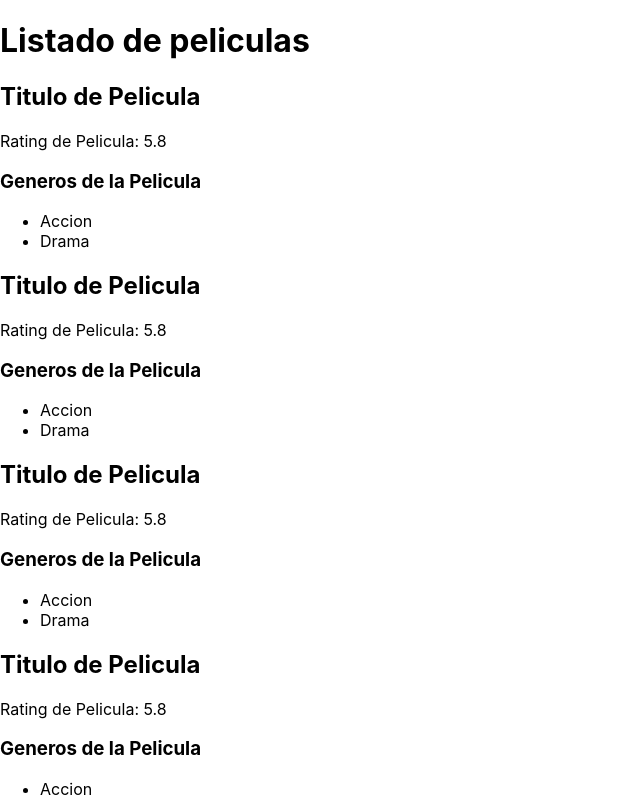
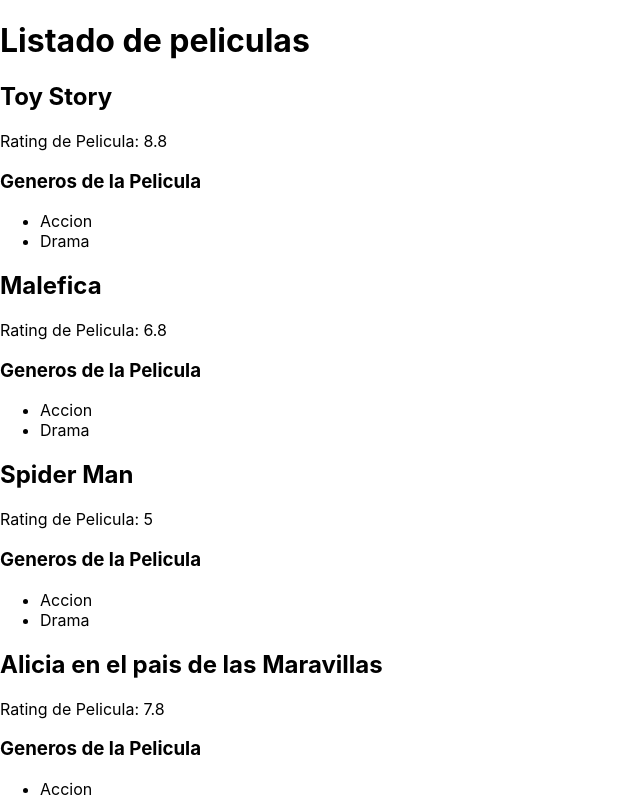
Before and after one commit to Gerarck2021/proyectoReact, a React (Create React App) app in the folder app-react/: page / in a window 1280 px wide. Shown: the top 800 px of the page, without its empty margins (0-640 px from the left). Built offline with nearby package versions, Linux system fonts and the light colour scheme.

Commit message:
Se añaden las props a la funcion de Peliculas y se añaden variables al componente de TiraPeliculas.js

```diff
--- a/app-react/src/components/Peliculas.js
+++ b/app-react/src/components/Peliculas.js
@@ -1,13 +1,13 @@
 import React from 'react';
 
 //componente que tiene titulo y rating
-function Pelicula() {
-    let rating = 5.8;
+function Pelicula(props) {
+
     let generos = ["Accion", "Drama"];
     return(
         <div>
-            <h2 className="TituloPeli">Titulo de Pelicula</h2>
-            <p>Rating de Pelicula: { rating }</p>
+            <h2 className="TituloPeli">{ props.titulo }</h2>
+            <p>Rating de Pelicula: { props.rating }</p>
             <h3>Generos de la Pelicula</h3>
             <ul>
                 { generos.map( genero => <li>{ genero}</li>)}
--- a/app-react/src/components/TiraPeliculas.js
+++ b/app-react/src/components/TiraPeliculas.js
@@ -4,11 +4,11 @@ import Pelicula from '../components/Peliculas';
 function TiraPeliculas() {
     return (
         <div>
-            <Pelicula />
-            <Pelicula />
-            <Pelicula />
-            <Pelicula />
-            <Pelicula />
+            <Pelicula rating="8.8" titulo="Toy Story"/>
+            <Pelicula rating="6.8" titulo="Malefica"/>
+            <Pelicula rating="5" titulo="Spider Man"/>
+            <Pelicula rating="7.8" titulo="Alicia en el pais de las Maravillas"/>
+            <Pelicula rating="9" titulo="Encanto"/>
         </div>
     )
 }
```
